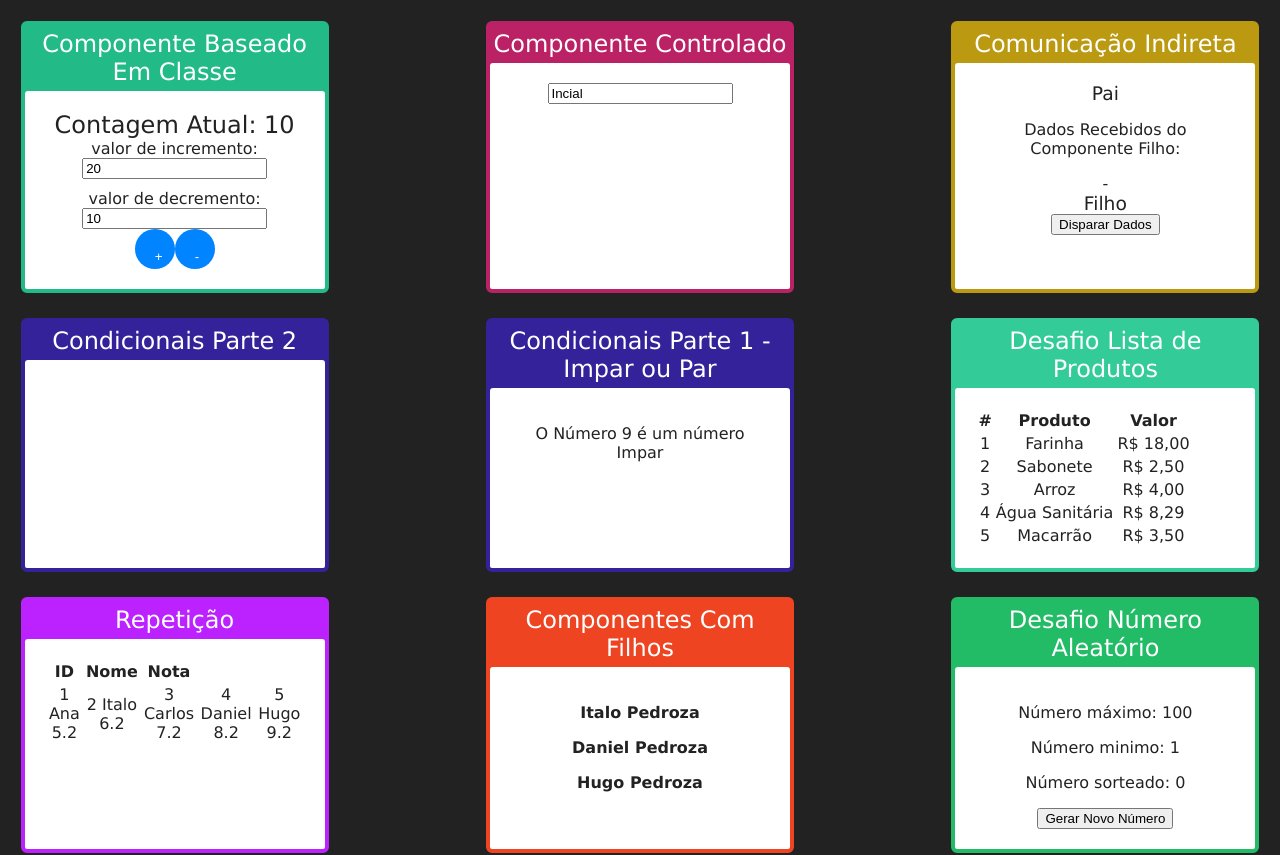
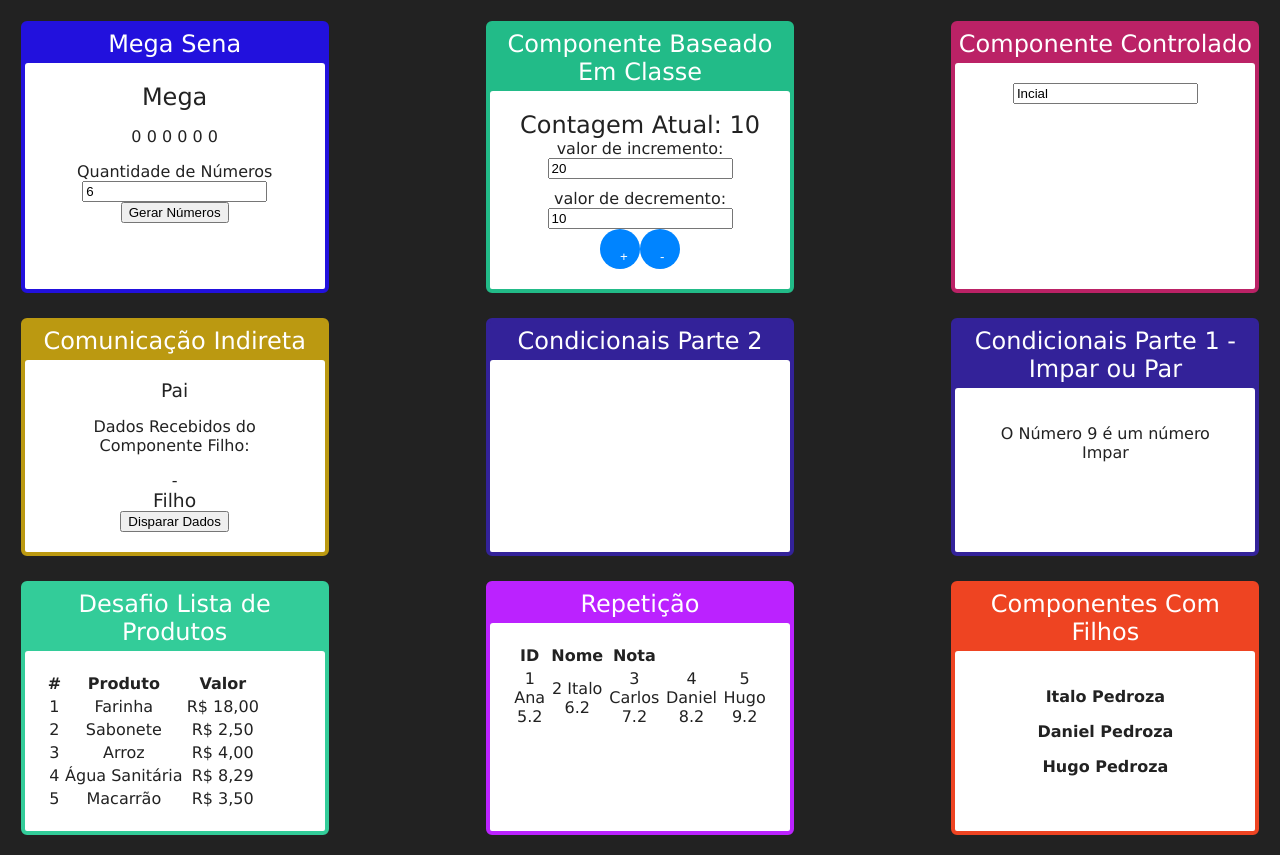
Before and after one commit to italoknd/Curso-REACT-JS, a React (Vite) app in the folder react-fundamentals/: page / in a window 1280 px wide. Shown: the top 855 px of the page. Built offline with nearby package versions, Linux system fonts and the light colour scheme.

Commit message:
feat: criar componente de sorteio da mega

```diff
--- a/react-fundamentals/src/App.tsx
+++ b/react-fundamentals/src/App.tsx
@@ -12,10 +12,14 @@ import ChildrenRender from "./components/condicionais/ChildrenRender";
 import IndiretaPai from "./components/comunicacao/IndiretaPai";
 import Input from "./components/form/Input";
 import Contador from "./components/contador/Contador";
+import Mega from "./components/mega/Mega";
 
 function App() {
   return (
     <div className="cards-container">
+      <Card titulo="Mega Sena" color="#21d">
+        <Mega qtd={6}/>
+      </Card>
       <Card titulo="Componente Baseado Em Classe" color="#2b8">
         <Contador numero={2}/>
       </Card>
--- /dev/null
+++ b/react-fundamentals/src/components/mega/Mega.tsx
@@ -0,0 +1,32 @@
+import React, { useState } from "react";
+import { gerarNumeros } from "./gerarNumeros";
+
+interface megaProps {
+  qtd: number;
+}
+
+export default function Mega(props: megaProps) {
+  const numerosIniciais: number[] = Array(props.qtd).fill(0);
+
+  const [numeros, setNumeros] = useState(numerosIniciais);
+  const [qtd, setQtd] = useState(props.qtd);
+
+  return (
+    <div>
+      <h2>Mega</h2>
+      <p>{numeros.join(" ")}</p>
+
+      <div>
+        <label>Quantidade de Números</label>
+        <input
+          type="number"
+          value={qtd}
+          onChange={(e) => setQtd(+e.target.value)}
+        />
+      </div>
+      <button onClick={() => setNumeros(gerarNumeros(qtd))}>
+        Gerar Números
+      </button>
+    </div>
+  );
+}
```
